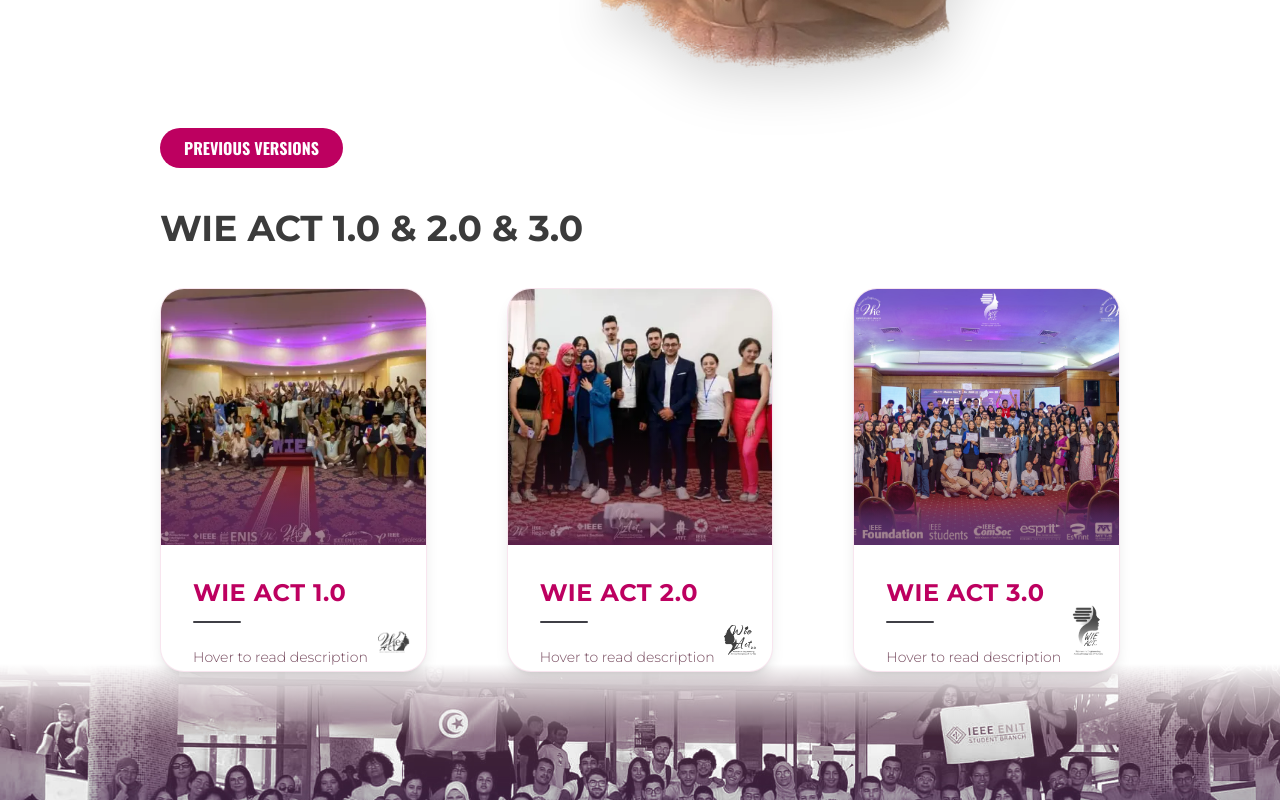
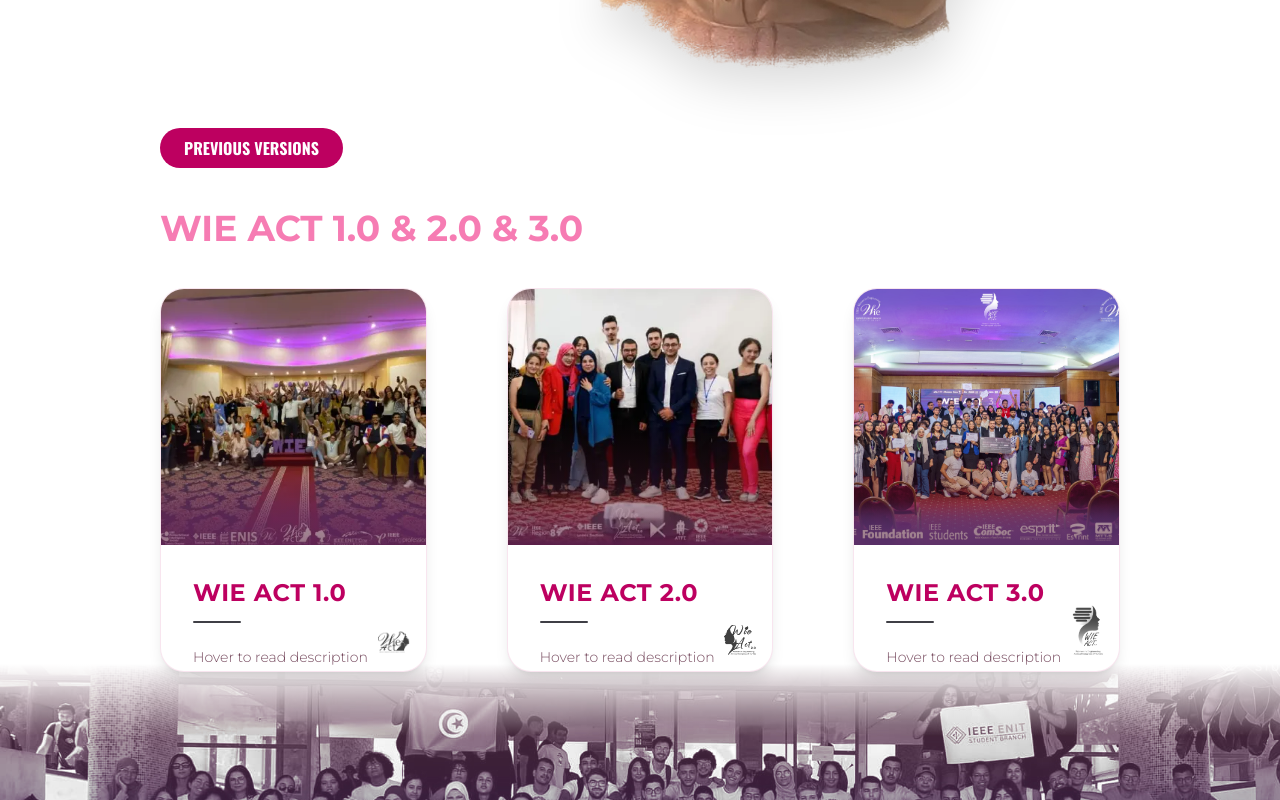
Before and after one commit to alibiomar/wieact4, a Next.js app: page /about-us in a window 1280 px wide. Shown: the part 820-1620 px from the top of the page. Built offline with nearby package versions, Linux system fonts and the light colour scheme.

Commit message:
Enhance styling for Previous Editions section and update background image alt text

```diff
--- a/src/app/about-us/_components/previous-editions.tsx
+++ b/src/app/about-us/_components/previous-editions.tsx
@@ -3,11 +3,12 @@ import EditionCard from './edition-card';
 
 export default function PreviousEditions() {
     return (
-        <section className='flex flex-col gap-10 md:px-40 px-10 md:pt-0 pt-40'>
+        <section className='flex flex-col gap-10 md:px-40 px-10 md:pt-0 -mt-52 md:mt-0 z-20 pt-40'>
             <Badge text='PREVIOUS VERSIONS' />
-            <h3 className='md:text-4xl text-2xl font-bold'>
-                WIE ACT 1.0 & 2.0 & 3.0
-            </h3>
+            <h3 className="md:text-4xl text-2xl font-bold text-[#f67cb3]">
+  WIE ACT 1.0 &amp; 2.0 &amp; 3.0
+</h3>
+
 
             <div className='flex md:flex-row flex-col items-stretch gap-20 w-full justify-center'>
                 <EditionCard
--- a/src/app/about-us/page.tsx
+++ b/src/app/about-us/page.tsx
@@ -20,7 +20,7 @@ export default function AboutUsPage() {
         <div className='absolute inset-0 -z-10 '>
             <Image
             src={BackgroundImage}
-          alt='golden wheat field'
+            alt='Woman holding a plant in an agricultural field'
             fill
             className='object-cover'
             quality={100}
@@ -28,12 +28,11 @@ export default function AboutUsPage() {
             />
             <div className='absolute inset-0 bg-gradient-to-b  from-black/60 via-black/0 to-black/30 backdrop-blur-md'></div>
         </div>
+        <HeroSection />
             <div className='absolute inset-0 z-[1] pointer-events-none'>
-
-        {/* Bottom white gradient */}
                 <div className='absolute bottom-0 left-0 right-0 h-8 bg-gradient-to-t from-white via-white to-transparent'></div>
             </div>
-            <HeroSection />
+
             <PreviousEditions />
             <div
                 className='relative w-full md:h-[800px] h-auto bg-cover bg-center bg-no-repeat  rounded-t-lg md:-mt-40 -mt-20'
```
Lines whose indentation alone changed are shown as unchanged.
